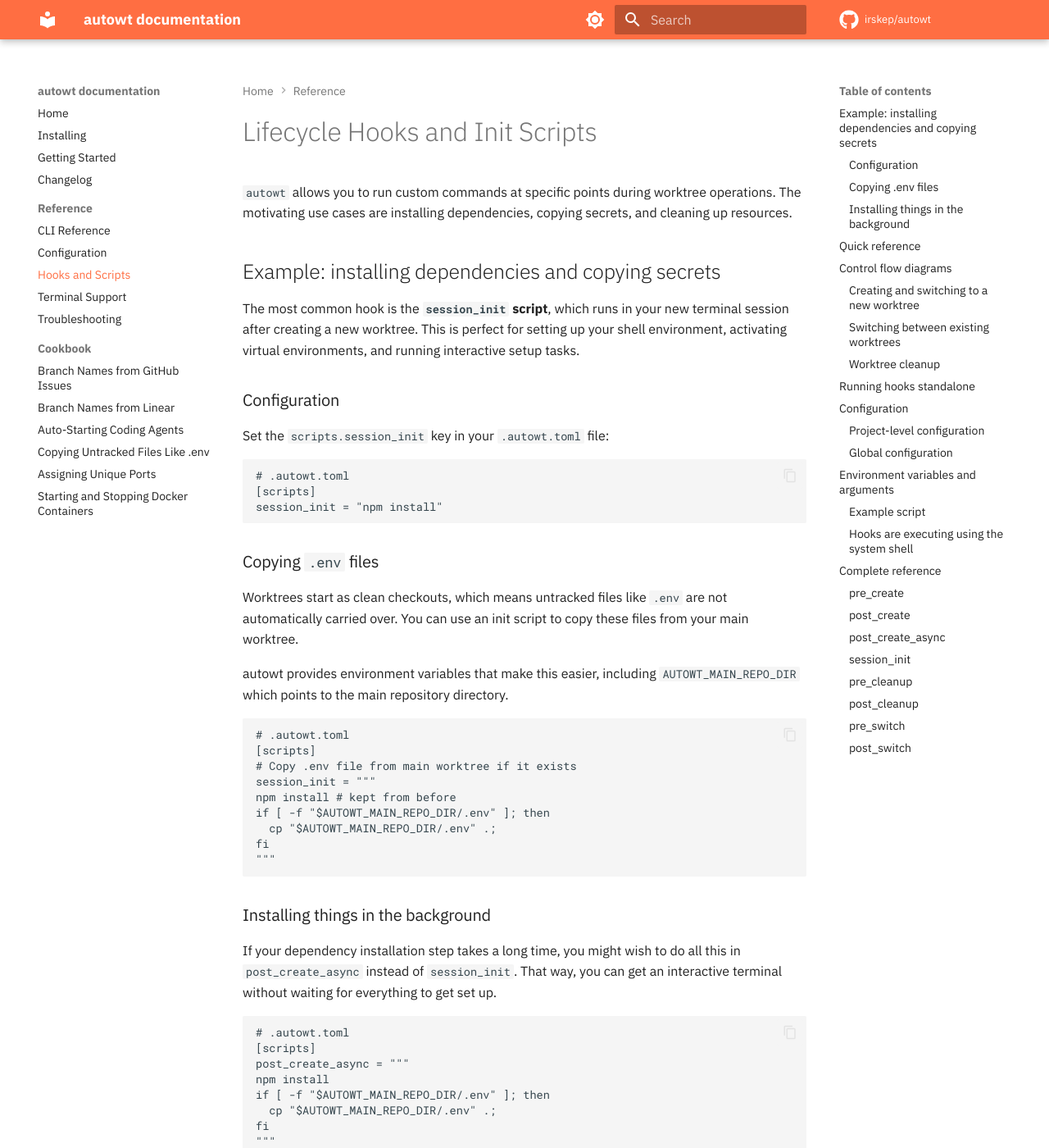
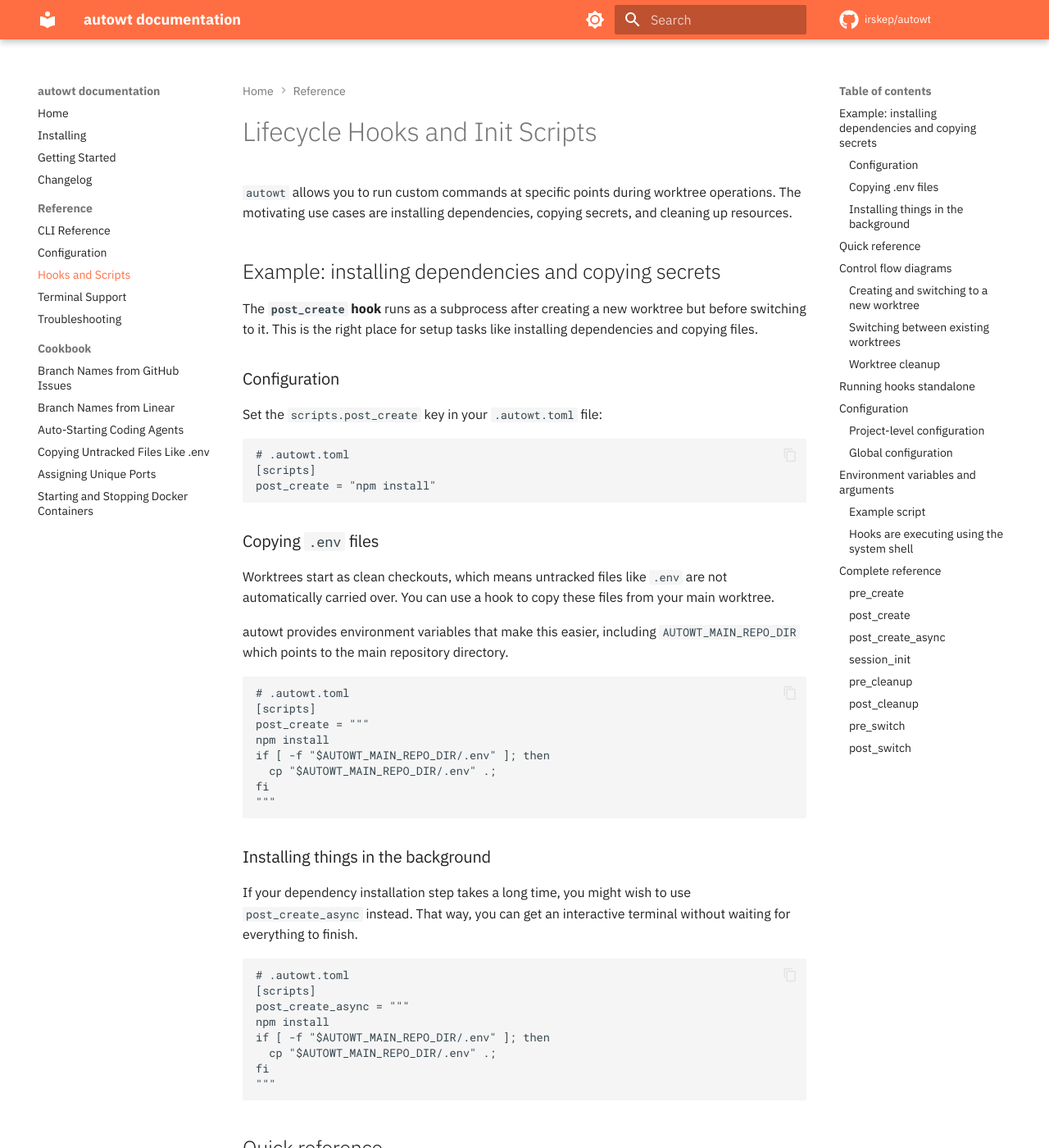
Before and after one commit to irskep/autowt, an MkDocs documentation site: the page built from docs/lifecyclehooks.md, in a window 1280 px wide and 1400 px high. Shown: the whole window at 82% size. Built offline with MkDocs 1.6.1 and Material for MkDocs 9.7.7, drawn with Linux system fonts in a browser that asks for light colours; comment, search, counter and statistics services are not loaded; the version menu is left out.

Commit message:
Fix lifecycle hooks docs to recommend post_create for setup tasks
The introductory example was using session_init for npm install and
copying .env files, but session_init runs inside the terminal session
(pasted via AppleScript/tmux). post_create is the correct hook for
subprocess setup tasks that should complete before switching.

Co-Authored-By: Claude Opus 4.6 (1M context) <noreply@anthropic.com>

````diff
--- a/docs/lifecyclehooks.md
+++ b/docs/lifecyclehooks.md
@@ -4,30 +4,29 @@
 
 ## Example: installing dependencies and copying secrets
 
-The most common hook is the **`session_init` script**, which runs in your new terminal session after creating a new worktree. This is perfect for setting up your shell environment, activating virtual environments, and running interactive setup tasks.
+The **`post_create` hook** runs as a subprocess after creating a new worktree but before switching to it. This is the right place for setup tasks like installing dependencies and copying files.
 
 ### Configuration
 
-Set the `scripts.session_init` key in your `.autowt.toml` file:
+Set the `scripts.post_create` key in your `.autowt.toml` file:
 
 ```toml
 # .autowt.toml
 [scripts]
-session_init = "npm install"
+post_create = "npm install"
 ```
 
 ### Copying `.env` files
 
-Worktrees start as clean checkouts, which means untracked files like `.env` are not automatically carried over. You can use an init script to copy these files from your main worktree.
+Worktrees start as clean checkouts, which means untracked files like `.env` are not automatically carried over. You can use a hook to copy these files from your main worktree.
 
 autowt provides environment variables that make this easier, including `AUTOWT_MAIN_REPO_DIR` which points to the main repository directory.
 
 ```toml
 # .autowt.toml
 [scripts]
-# Copy .env file from main worktree if it exists
-session_init = """
-npm install # kept from before
+post_create = """
+npm install
 if [ -f "$AUTOWT_MAIN_REPO_DIR/.env" ]; then
   cp "$AUTOWT_MAIN_REPO_DIR/.env" .;
 fi
@@ -36,7 +35,7 @@ fi
 
 ### Installing things in the background
 
-If your dependency installation step takes a long time, you might wish to do all this in `post_create_async` instead of `session_init`. That way, you can get an interactive terminal without waiting for everything to get set up.
+If your dependency installation step takes a long time, you might wish to use `post_create_async` instead. That way, you can get an interactive terminal without waiting for everything to finish.
 
 ```toml
 # .autowt.toml
````
